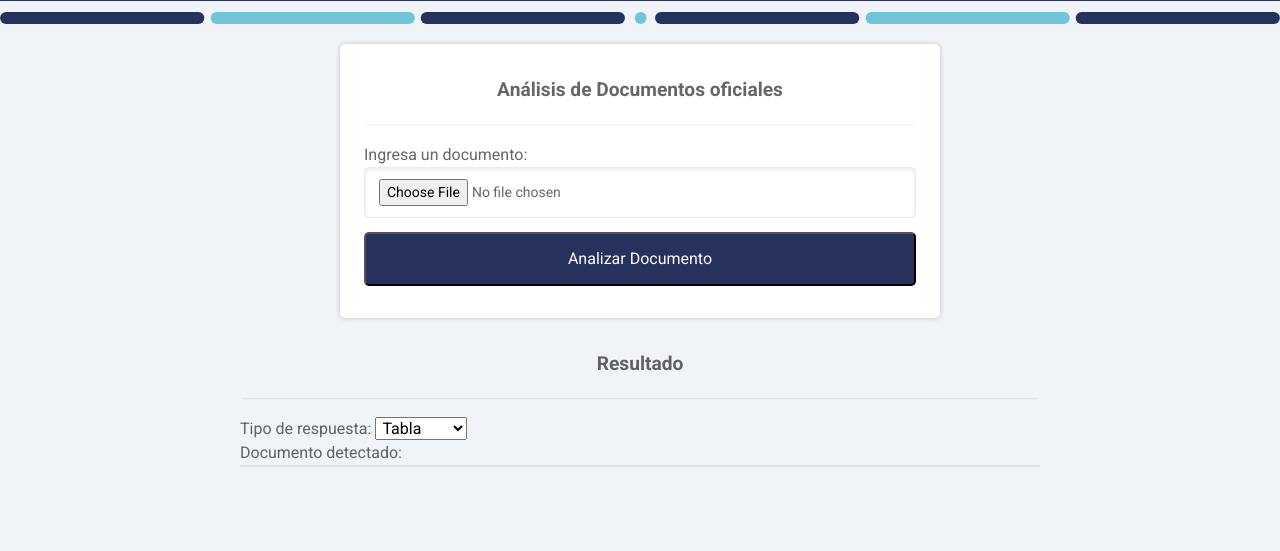
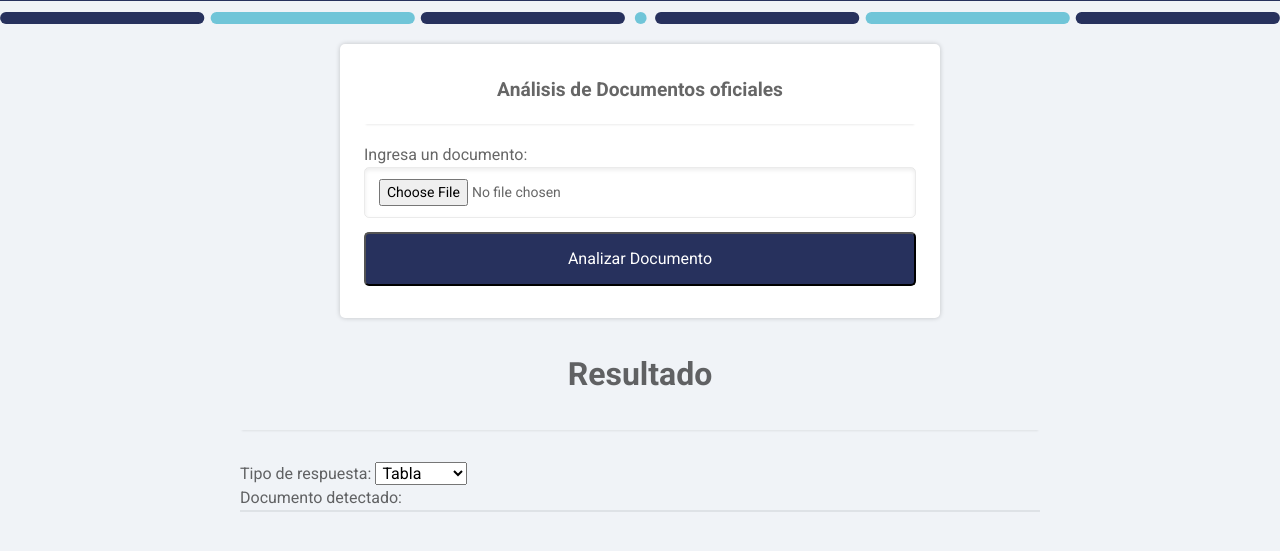
Before and after one commit to leonardo-leon12/API-AnalisisDeDocumentos-InteVolution, a plain HTML site: page index.html in a window 1280 px wide. Shown: the part 83-634 px from the top of the page. Drawn offline with nearby package versions, Linux system fonts and the light colour scheme.

Commit message:
changed font size

```diff
--- a/index.html
+++ b/index.html
@@ -68,7 +68,7 @@
             </div>
         </form>
         <div class="table-container">
-            <label>Resultado</label>
+            <p>Resultado</p>
             <span for="resultType">Tipo de respuesta:</span>
             <select name="resultType" id="resultType">
                 <option value="table">Tabla</option>
--- a/src/styles.css
+++ b/src/styles.css
@@ -30,6 +30,16 @@ label {
     padding-bottom: 1em;
     margin-bottom: 1em;
     font-size: 1.2em;
+    font-weight: bold;
+    box-shadow: 0 3px 2px -2px var(--shadowColor);
+}
+
+p {
+    text-align: center;
+    display: block;
+    padding-bottom: 1em;
+    margin-bottom: 1em;
+    font-size: 2em;
     font-weight: bold;
     box-shadow: 0 3px 2px -2px var(--shadowColor);
 }
```
